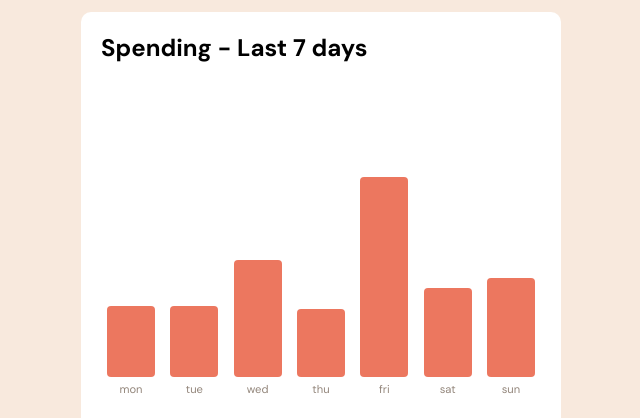
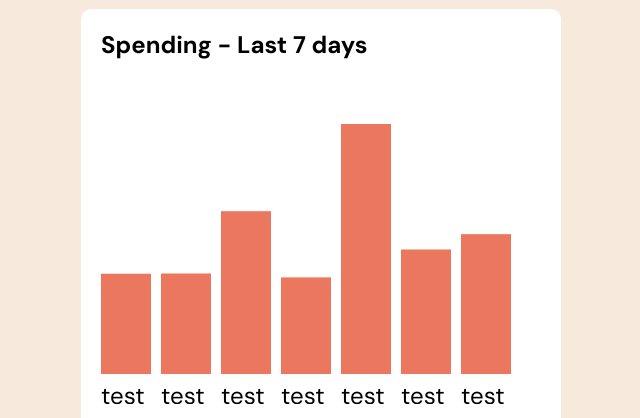
Before and after one commit to jakegodsall/expenses-chart-component-frontend-practice, a plain HTML site: page index.html in a window 1280 px wide. Shown: the part 147-565 px from the top of the page, without its empty margins (319-959 px from the left). Drawn offline with nearby package versions, Linux system fonts and the light colour scheme.

Commit message:
build basic visualisation using D3.js

```diff
--- a/index.html
+++ b/index.html
@@ -29,7 +29,8 @@
     </div>
     <div class="grid__main">
       <h2>Spending - Last 7 days</h2>
-      <div class="visualisation">
+      <div class="visualisation"></div>
+      <!-- <div class="visualisation">
         <div class="mon day">
           <div class="mon__bar bar"></div>
           <p class="mon__text text">mon</p>
@@ -58,7 +59,7 @@
           <div class="sun__bar bar"></div>
           <p class="sun__text text">sun</p>
         </div>
-      </div>
+      </div> -->
       <div class="insights">
         <p>Total this week</p>
         <div class="insights__balance">
@@ -82,7 +83,9 @@
     Challenge by <a href="https://www.frontendmentor.io?ref=challenge" target="_blank">Frontend Mentor</a>.
     Coded by <a href="https://github.com/jakegodsall">Jake Godsall</a>.
   </div>
-  <script src="js/script.js"></script>
+  <script src="https://d3js.org/d3.v7.min.js"></script>
+  <script src="js/visualisation.js"></script>
+  <!-- <script src="js/script.js"></script> -->
 </body>
 
 </html>
--- /dev/null
+++ b/js/visualisation.js
@@ -0,0 +1,47 @@
+const expenditure = {
+    mon: 32.25,
+    tue: 32.32,
+    wed: 52.36,
+    thu: 31.07,
+    fri: 90.04,
+    sat: 40.04,
+    sun: 44.97,
+};
+
+const keys = Object.keys(expenditure);
+const values = Object.values(expenditure);
+
+const svgHeight = 280;
+const svgWidth = 440;
+
+const svg = d3
+    .select('.visualisation')
+    .append('svg')
+    .attr('width', svgWidth)
+    .attr('height', svgHeight);
+
+svg.selectAll('rect')
+    .data(values)
+    .enter()
+    .append('rect')
+    .attr('class', 'bar')
+    .attr('width', 50)
+    .attr('height', (d) => {
+        return +((d / Math.max(...values)) * svgHeight);
+    })
+    .attr('x', (d, i) => {
+        return i * 60;
+    })
+    .attr('y', (d, i) => {
+        return svgHeight - (d / Math.max(...values)) * svgHeight - 30;
+    });
+
+svg.selectAll('text')
+    .data(values)
+    .enter()
+    .append('text')
+    .text('test')
+    .attr('x', (d, i) => i * 60)
+    .attr('y', svgHeight)
+    .attr('fill-color', 'white')
+    .attr('font-size', '24px');
--- a/scss/components/_visualisation.scss
+++ b/scss/components/_visualisation.scss
@@ -1,67 +1,77 @@
 .visualisation {
-	width: 100%;
-	aspect-ratio: 1 / 0.7;
-	display: flex;
-	justify-content: space-between;
-	margin: 25px 0;
-	position: relative;
+    width: 100%;
+    aspect-ratio: 1 / 0.7;
+    display: flex;
+    justify-content: space-between;
+    margin-top: 4rem;
+    position: relative;
 }
 
-.day {
-	display: flex;
-	flex-direction: column;
-	align-items: center;
-	justify-content: flex-end;
+// .day {
+// 	display: flex;
+// 	flex-direction: column;
+// 	align-items: center;
+// 	justify-content: flex-end;
 
-	@media screen and (min-width: 450px) {
-		min-width: 35px;
-		width: 15%;
-		max-width: 60px;
-	}
-}
+// 	@media screen and (min-width: 450px) {
+// 		min-width: 35px;
+// 		width: 15%;
+// 		max-width: 60px;
+// 	}
+// }
+
+// .bar {
+// 	background-color: var(--soft-red);
+// 	width: 35px;
+// 	border-radius: 4px;
+// 	cursor: pointer;
+// 	transition: all 0.2s ease-in;
+
+// 	@media screen and (min-width: 450px) {
+// 		width: 80%;
+// 	}
+// }
+
+// .bar:hover {
+// 	background-color: var(--very-pale-orange);
+// }
+
+// .active {
+// 	background-color: var(--cyan);
+// }
+
+// .active:hover {
+// 	background-color: var(--very-pale-cyan);
+// }
+
+// .text {
+// 	margin-top: 5px;
+// 	font-size: 0.7rem;
+// 	color: var(--medium-brown);
+// }
+
+// .daily-amount {
+// 	position: absolute;
+// 	display: flex;
+// 	flex-direction: column;
+// 	align-items: center;
+// 	justify-content: center;
+// 	background-color: var(--dark-brown);
+// 	width: 60px;
+// 	height: 30px;
+// 	margin-bottom: 10px;
+// 	border-radius: 5px;
+// 	color: #fff;
+// 	font-weight: 600;
+// 	font-size: 0.8rem;
+// }
 
 .bar {
-	background-color: var(--soft-red);
-	width: 35px;
-	border-radius: 4px;
-	cursor: pointer;
-	transition: all 0.2s ease-in;
-
-	@media screen and (min-width: 450px) {
-		width: 80%;
-	}
+    margin: 0.2rem;
+    border-radius: 10px;
+    fill: var(--soft-red);
 }
 
 .bar:hover {
-	background-color: var(--very-pale-orange);
+    fill: var(--very-pale-orange);
 }
-
-.active {
-	background-color: var(--cyan);
-}
-
-.active:hover {
-	background-color: var(--very-pale-cyan);
-}
-
-.text {
-	margin-top: 5px;
-	font-size: 0.7rem;
-	color: var(--medium-brown);
-}
-
-.daily-amount {
-	position: absolute;
-	display: flex;
-	flex-direction: column;
-	align-items: center;
-	justify-content: center;
-	background-color: var(--dark-brown);
-	width: 60px;
-	height: 30px;
-	margin-bottom: 10px;
-	border-radius: 5px;
-	color: #fff;
-	font-weight: 600;
-	font-size: 0.8rem;
-}
```
Also changed, not shown: dist/main.css, 1 other file.
